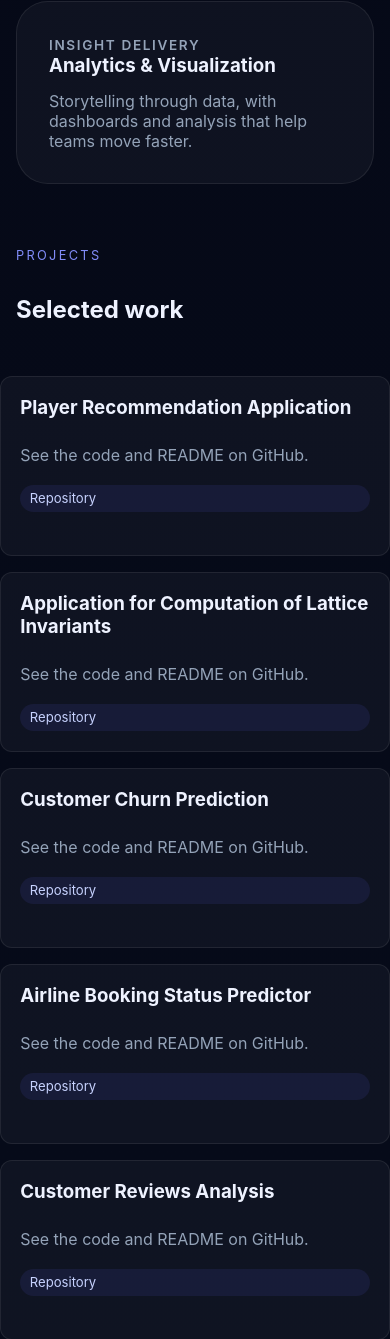
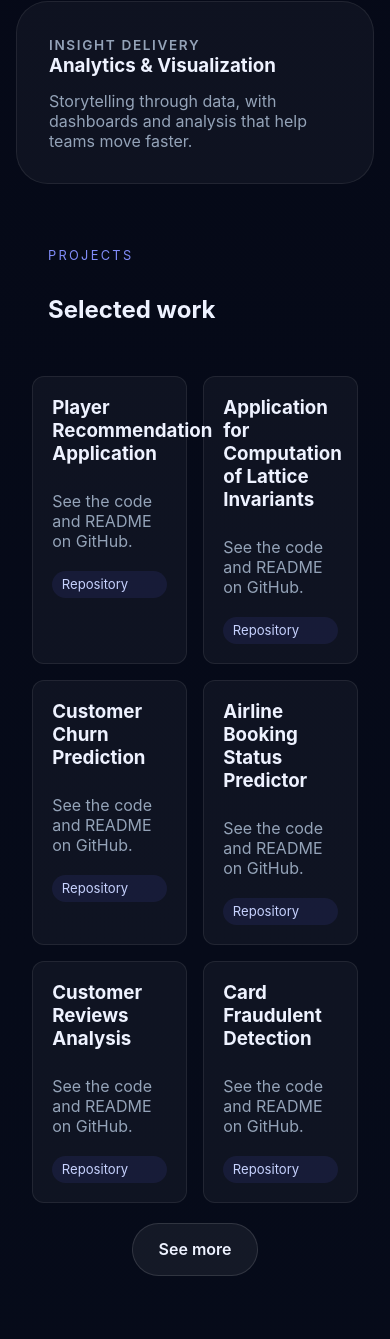
Before and after one commit to adiTenGemini/Portfolio, a Flask app: page / in a window 390 px wide. Shown: the part 1033-2372 px from the top of the page. Run offline with Flask 3, Linux system fonts and the light colour scheme.

Commit message:
padding updates

```diff
--- a/static/styles.css
+++ b/static/styles.css
@@ -284,6 +284,12 @@ button,
   grid-auto-rows: auto;
 }
 
+/* Add horizontal padding to the projects section so it doesn't run edge-to-edge */
+.projects {
+  padding-left: 2rem;
+  padding-right: 2rem;
+}
+
 .project-card {
   background: var(--card-bg);
   border: 1px solid var(--border);
@@ -415,9 +421,12 @@ body.light {
 
 @media (max-width: 960px) {
   .hero-grid,
-  .about-grid,
+  .about-grid {
+    grid-template-columns: 1fr;
+  }
+  /* Tablet: use 2 columns for projects before collapsing to 1 on small screens */
   .projects .project-grid {
-    grid-template-columns: 1fr;
+    grid-template-columns: repeat(2, minmax(0, 1fr));
   }
 
   .feature-row {
```
Also changed, not shown: index.html (+6 -5 lines), styles.css (+7 -4 lines).
